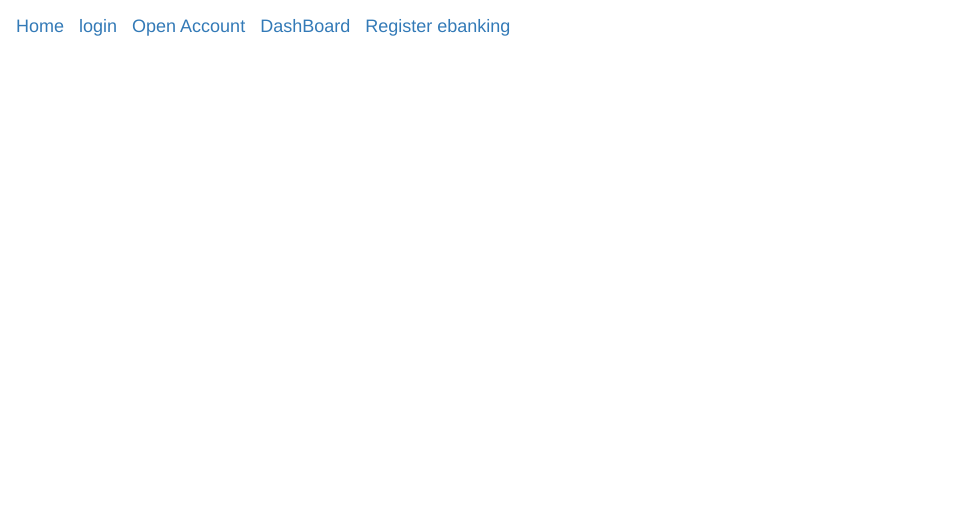
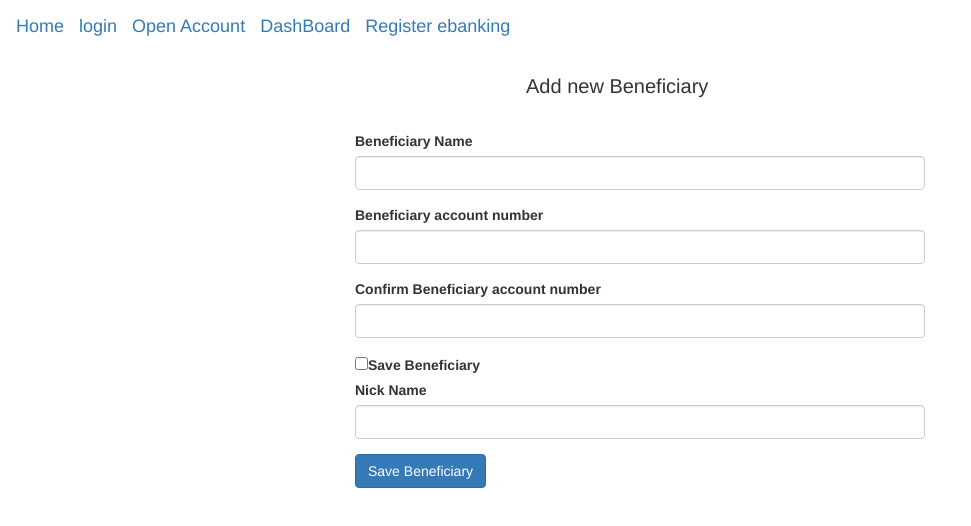
Before and after one commit to coderpratik777/Ebanking-Frontend, an Angular app in the folder ebankingapp/: page /addbeneficiary in a window 1280 px wide. Before the commit this address led to /. Shown: the top 526 px of the page, without its empty margins (0-971 px from the left). Built offline with nearby package versions, Linux system fonts and the light colour scheme.

Commit message:
added the beneficiary module

```diff
--- a/ebankingapp/src/app/Components/addnewbeneficiary/addnewbeneficiary.component.css
+++ b/ebankingapp/src/app/Components/addnewbeneficiary/addnewbeneficiary.component.css
@@ -0,0 +1,10 @@
+.container{
+    width: 600px;
+    margin: auto;
+}
+.heading{
+    font-weight: 500;
+    margin-bottom: 30px;
+    font-size: 20px;
+    margin-left: 30%;
+}
--- a/ebankingapp/src/app/Components/addnewbeneficiary/addnewbeneficiary.component.html
+++ b/ebankingapp/src/app/Components/addnewbeneficiary/addnewbeneficiary.component.html
@@ -1 +1,26 @@
-<p>addnewbeneficiary works!</p>
+<form class="container" (ngSubmit)="addBeneficiary()">
+    <div class="heading">
+        Add new Beneficiary
+    </div>
+    <div class="form-group">
+      <label for="beneficiaryname">Beneficiary Name</label>
+     <input  class="form-control" type="text" name="beneficiaryname" />
+    </div>
+    <div class="form-group">
+        <label for="beneficiaryaccountnumber">Beneficiary account number</label>
+        <input class="form-control"  type="text" name="beneficiaryaccountnumber" />
+    </div>
+    <div class="form-group">
+        <label for="confirmbeneficiaryaccountnumber">Confirm Beneficiary account number</label>
+        <input  class="form-control" type="text" name="comfirmbeneficiaryaccountnumber" />
+    </div>
+    <div class="form-check">
+        <input  class="form-control" class="form-check-input position-static" type="checkbox" id="savebeneficiary" value="option1" aria-label="Save Beneficiary">
+        <label class="form-check-label" for="savebeneficiary">Save Beneficiary</label>
+      </div>
+      <div class="form-group">
+        <label for="confirmbeneficiaryaccountnumber">Nick Name</label>
+        <input  class="form-control" type="text" name="comfirmbeneficiaryaccountnumber" />
+    </div>
+    <button type="submit" class="btn btn-primary">Save Beneficiary</button>
+  </form>
--- a/ebankingapp/src/app/Components/addnewbeneficiary/addnewbeneficiary.component.ts
+++ b/ebankingapp/src/app/Components/addnewbeneficiary/addnewbeneficiary.component.ts
@@ -1,3 +1,4 @@
+import { HttpClient } from '@angular/common/http';
 import { Component } from '@angular/core';
 
 @Component({
@@ -7,4 +8,37 @@ import { Component } from '@angular/core';
 })
 export class AddnewbeneficiaryComponent {
 
+  beneficiaryData:BeneficiaryData=new BeneficiaryData();
+  registrationStatus!:any;
+
+  constructor(private http:HttpClient){
+
+  }
+
+  addBeneficiary(){
+    if(this.beneficiaryData.saveBeneficiary==true){
+      //add the customer id in the beneficiary data from the session storage
+      let url=`http://localhost:8080/addbeneficiary`;
+      let data=JSON.stringify(this.beneficiaryData);
+      this.http.post(url,data,{
+        headers:{
+          "Content":"appliaction/json"
+        }
+      }).subscribe((response)=>{
+        console.log(response);
+        this.registrationStatus=response;
+
+      })
+    }
+  }
+
 }
+
+export class BeneficiaryData{
+  accountNumber!:number;
+  customerId!:number;
+  name!:string;
+  nickName!:string;
+  saveBeneficiary!:boolean;
+
+}
--- a/ebankingapp/src/app/app.module.ts
+++ b/ebankingapp/src/app/app.module.ts
@@ -16,6 +16,7 @@ import { HttpClientModule } from '@angular/common/http';
 import { HomeComponent } from './Components/home/home.component';
 import { ForgotpasswordComponent } from './Components/forgotpassword/forgotpassword.component';
 import { AccountstatementComponent } from './Components/accountstatement/accountstatement.component';
+import { CreatenewaccountComponent } from './Components/createnewaccount/createnewaccount.component';
 
 
 const routes:Routes=[
@@ -23,7 +24,9 @@ const routes:Routes=[
   {path:'login',component:LoginComponent},
   {path:'register',component:RegisterComponent},
   {path:'dashboard',component:DashboardComponent},
-  {path:'forgot password',component:ForgotpasswordComponent}
+  {path:'forgot password',component:ForgotpasswordComponent},
+  {path:'openaccount',component:CreatenewaccountComponent},
+  {path:'addbeneficiary',component:AddnewbeneficiaryComponent}
 ]
 
 
@@ -36,6 +39,7 @@ const routes:Routes=[
     HomeComponent,
     ForgotpasswordComponent,
    AccountstatementComponent,
+   CreatenewaccountComponent,
 
   ],
   imports: [
```
Also changed, not shown: ebankingapp/src/app/Components/createnewaccount/createnewaccount.component.ts (added, +10 -0 lines), ebankingapp/src/app/Components/createnewaccount/createnewaccount.component.css (added), ebankingapp/src/app/Components/createnewaccount/createnewaccount.component.html (added), 1 other file (tests, documents, lock files or other folders).
